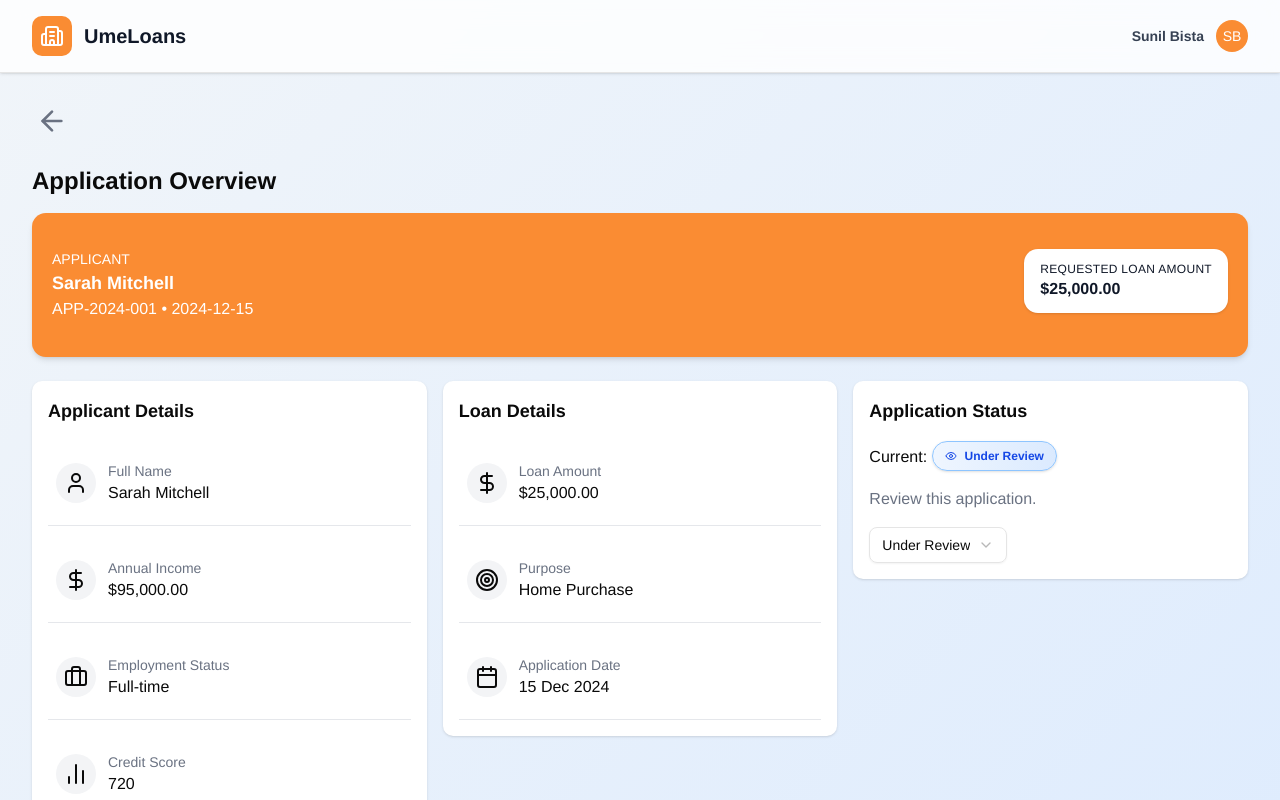
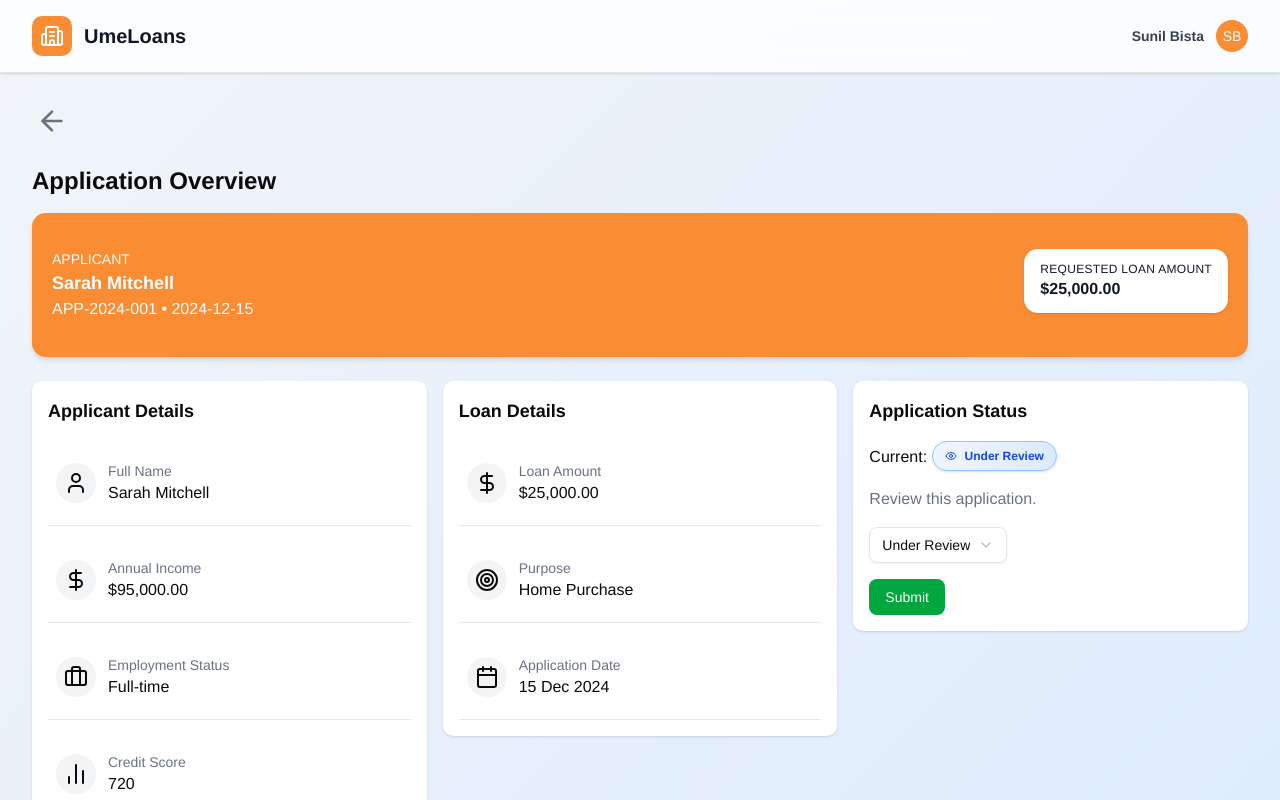
Before and after one commit to SunilBista/loan-app, a Next.js app: page / in a window 1280 px wide. Both pictures are taken after a click on the element 640 px from the left and 498 px from the top of the page. Shown: the top 800 px of the page. Built offline with nearby package versions, Linux system fonts and the light colour scheme.

Commit message:
chore: show submit for all

```diff
--- a/components/application/application-status-control.tsx
+++ b/components/application/application-status-control.tsx
@@ -142,7 +142,7 @@ const ApplicationStatusControl = ({
           </SelectContent>
         </Select>
 
-        {!isLocked && selectedStatus !== status && (
+        {!isLocked && (
           <Button
             className="mt-4 w-full sm:w-auto cursor-pointer bg-green-600 hover:bg-green-700"
             onClick={() => setOpen(true)}
```
